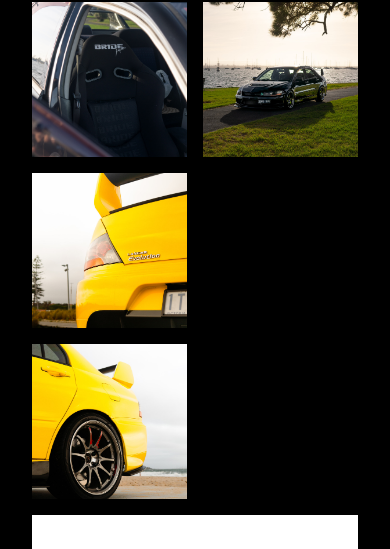
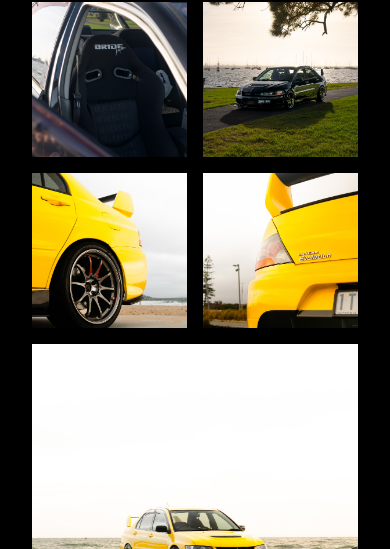
Before and after one commit to ekpk-1/adqMedia, a React (Vite) app: page / in a window 390 px wide. Shown: the part 2979-3528 px from the top of the page. Built offline with nearby package versions, Linux system fonts and the light colour scheme.

Commit message:
updated seo and mobile view

```diff
--- a/index.html
+++ b/index.html
@@ -61,6 +61,20 @@
       })(window.location);
     </script>
   </head>
+  <!-- Google tag (gtag.js) -->
+  <script
+    async
+    src="https://www.googletagmanager.com/gtag/js?id=G-3ZG43PS447"
+  ></script>
+  <script>
+    window.dataLayer = window.dataLayer || [];
+    function gtag() {
+      dataLayer.push(arguments);
+    }
+    gtag("js", new Date());
+
+    gtag("config", "G-3ZG43PS447");
+  </script>
   <body>
     <div id="root"></div>
     <script type="module" src="/src/main.jsx"></script>
--- a/src/constants/galleryImages.js
+++ b/src/constants/galleryImages.js
@@ -122,7 +122,7 @@ export const galleryImages = [
     id: 13,
     src: '/gallery/evo5.jpg',
     alt: 'Gallery Image 13',
-    span: 'col-span-4 lg:col-span-4 aspect-square max-sm:col-span-6 max-sm:row-start-13'
+    span: 'col-span-4 lg:col-span-4 aspect-square max-sm:col-span-6 max-sm:row-start-12'
   },
   //EK
   {
```
